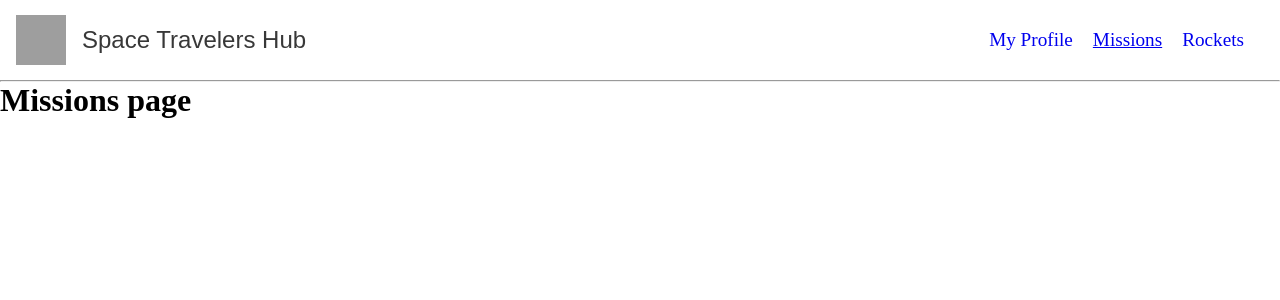
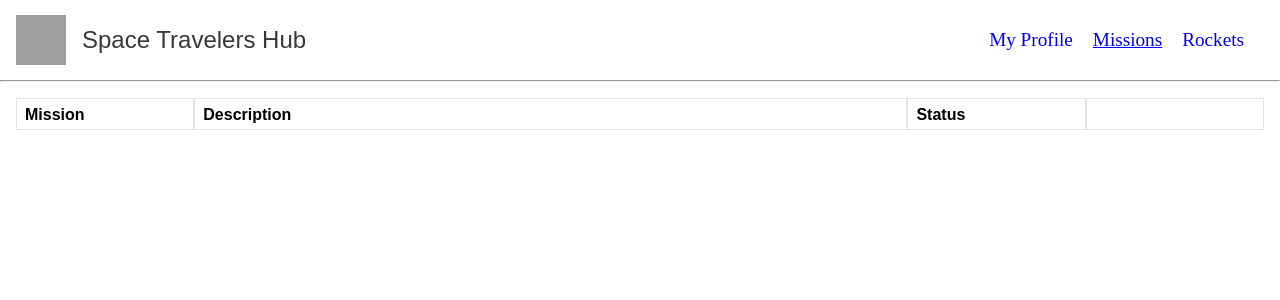
Before and after one commit to Sammy3000/React-Rocket-Mission, a React (Create React App) app: page /missions in a window 1280 px wide. Shown: the top 300 px of the page. Built offline with nearby package versions, Linux system fonts and the light colour scheme; grey boxes are pictures that could not be loaded.

Commit message:
Create missions header and style

```diff
--- a/src/component/Missions.js
+++ b/src/component/Missions.js
@@ -1,9 +1,22 @@
-import React from 'react';
-
+import React from "react";
+import displayMission from "./displayMission";
+import styles from "../styles/Missions.module.css";
 function Missions() {
   return (
-    <div>
-      <h1>Missions page</h1>
+    <div className={styles.missionsContainer}>
+      <div className={styles.missionsHeader}>
+        <div>
+          {" "}
+          <p>Mission</p>
+        </div>
+        <div>
+          <p>Description</p>
+        </div>
+        <div>
+          <p>Status</p>
+        </div>
+        <div />
+      </div>
     </div>
   );
 }
--- /dev/null
+++ b/src/component/displayMission.js
@@ -0,0 +1,7 @@
+import React from "react";
+
+const displayMission = () => {
+  return <div>displayMission</div>;
+};
+
+export default displayMission;
--- /dev/null
+++ b/src/styles/Missions.module.css
@@ -0,0 +1,18 @@
+.missionsContainer {
+  padding: 1rem 1rem 0 1rem;
+}
+.missionsHeader {
+  display: grid;
+  grid-template-columns: 1fr 4fr 1fr 1fr;
+}
+.missionsHeader div {
+  height: 2rem;
+  text-align: left;
+  border: 1px solid rgb(229, 227, 227);
+  padding-left: 0.5rem;
+}
+.missionsHeader div p {
+  line-height: 2rem;
+  font-weight: 700;
+  font-family: Arial, Helvetica, sans-serif;
+}
```
